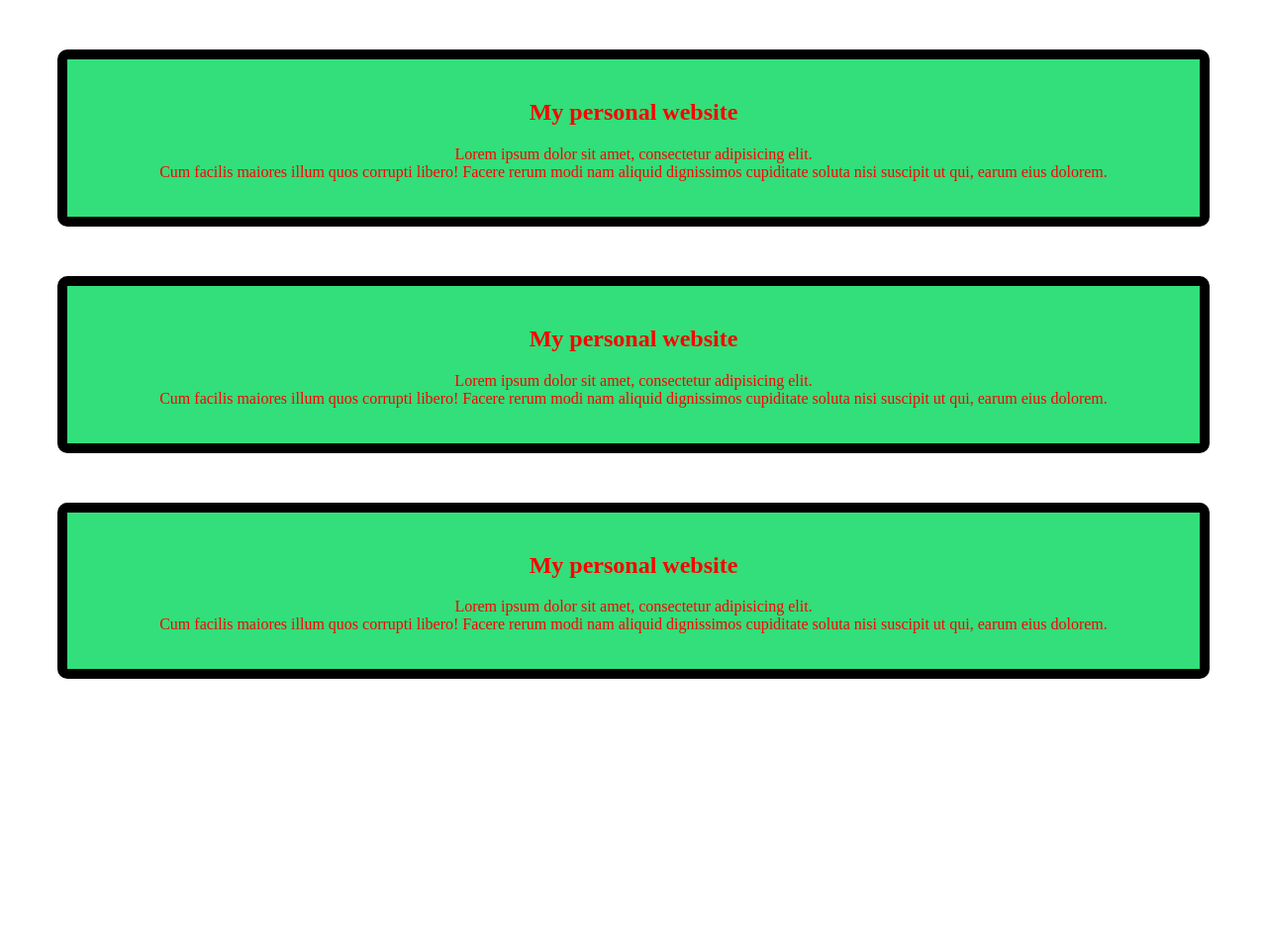
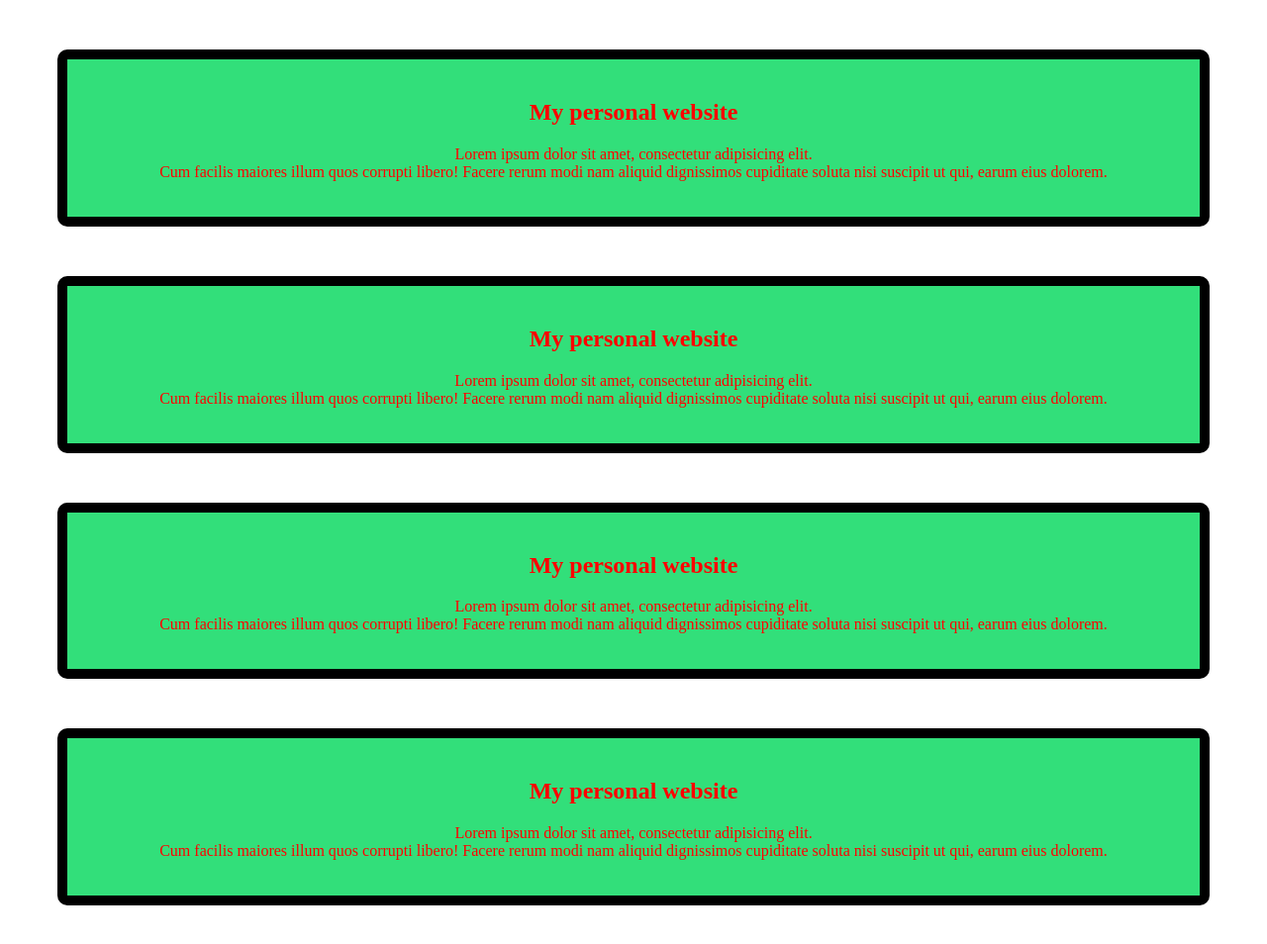
Before and after one commit to mominulislam6896/Practice-again, a plain HTML site: page index.html in a window 1280 px wide. Shown: the whole page at 99% size. Before the commit the page ends 800 px from the top, so only its background shows below. Drawn offline with Linux system fonts and the light colour scheme.

Commit message:
added changee

```diff
--- a/index.html
+++ b/index.html
@@ -40,6 +40,12 @@
             Cum facilis maiores illum quos corrupti libero! Facere rerum modi nam aliquid dignissimos
             cupiditate soluta nisi suscipit ut qui, earum eius dolorem.</p>
     </section>
+    <section class="myclass">
+        <h1>My personal website</h1>
+        <p>Lorem ipsum dolor sit amet, consectetur adipisicing elit. <br>
+            Cum facilis maiores illum quos corrupti libero! Facere rerum modi nam aliquid dignissimos
+            cupiditate soluta nisi suscipit ut qui, earum eius dolorem.</p>
+    </section>
 </body>
 
 </html>
```
